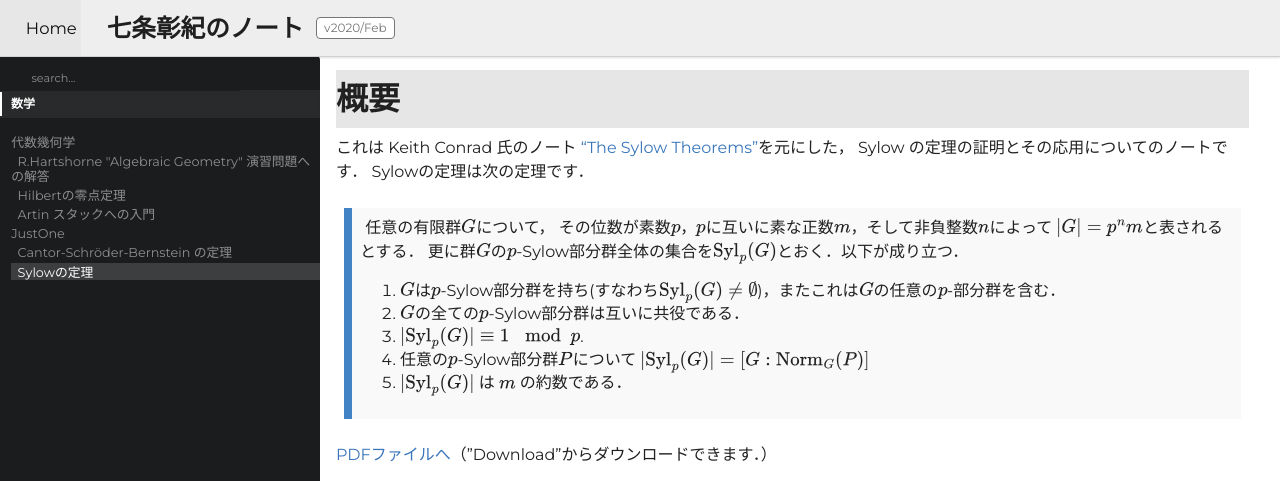
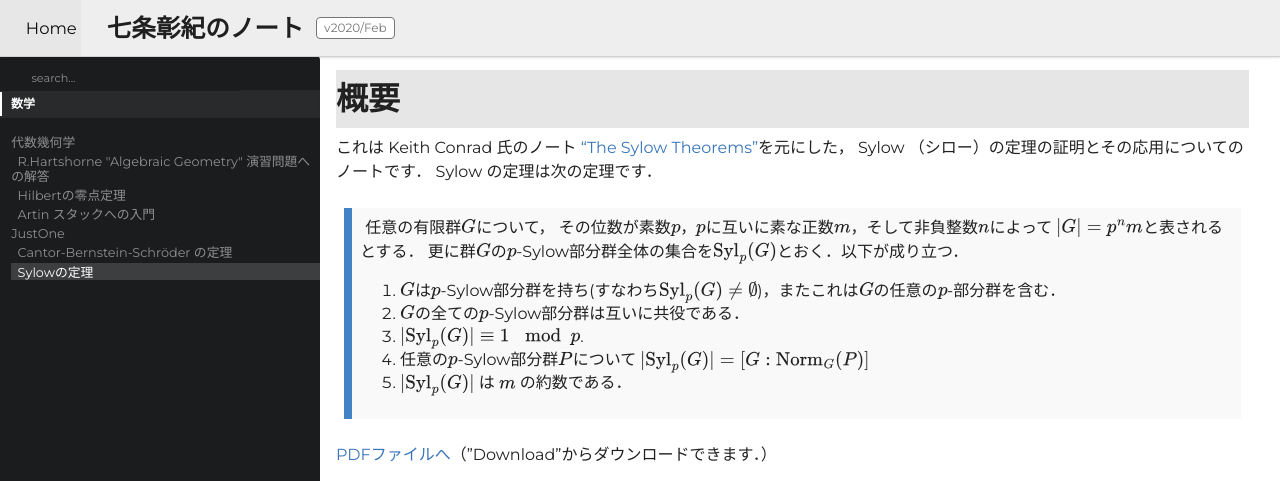
Before and after one commit to shitijyou-a/shitijyou-a.github.io, a Jekyll site: the page built from _math/just-one/sylow-theorem.md, in a window 1280 px wide and 1303 px high, cut to the strip 0-481 px from the top of the window. Built offline with Jekyll 4.4.1, drawn with Linux system fonts in a browser that asks for light colours.

Commit message:
英名あけだと検索に引っかかりにくそうなのでdescriptionの追加．

```diff
--- a/_math/just-one/sylow-theorem.md
+++ b/_math/just-one/sylow-theorem.md
@@ -1,15 +1,15 @@
 ---
 layout: page
 title: Sylowの定理
-description: 有限群の位数と部分群に関する Sylow の定理の証明．
+description: 有限群の位数と部分群に関する Sylow の定理（シローの定理）の証明．
 pdf_blob: https://github.com/shitijyou-a/MathNotes/blob/master/SylowTheorem/sylow.pdf
 pdf_raw: https://github.com/shitijyou-a/MathNotes/raw/master/SylowTheorem/sylow.pdf
 ---
 
 # 概要
 これは Keith Conrad 氏のノート ["The Sylow Theorems"](http://www.math.uconn.edu/~kconrad/blurbs/grouptheory/sylowpf.pdf)を元にした，
-Sylow の定理の証明とその応用についてのノートです．
-Sylowの定理は次の定理です．
+Sylow （シロー）の定理の証明とその応用についてのノートです．
+Sylow の定理は次の定理です．
 
 > $ \newcommand{\Syl}{\operatorname{Syl}} $
 > 任意の有限群$G$について，
```
Also changed, not shown: _math/alg-geo/hilbelts-nullstellensatz.md (+1 -0 lines), _math/just-one/bernstein-theorem.md (+2 -2 lines), _math/just-one/criteria-for-irreducibility.md (deleted), 1 other file.
